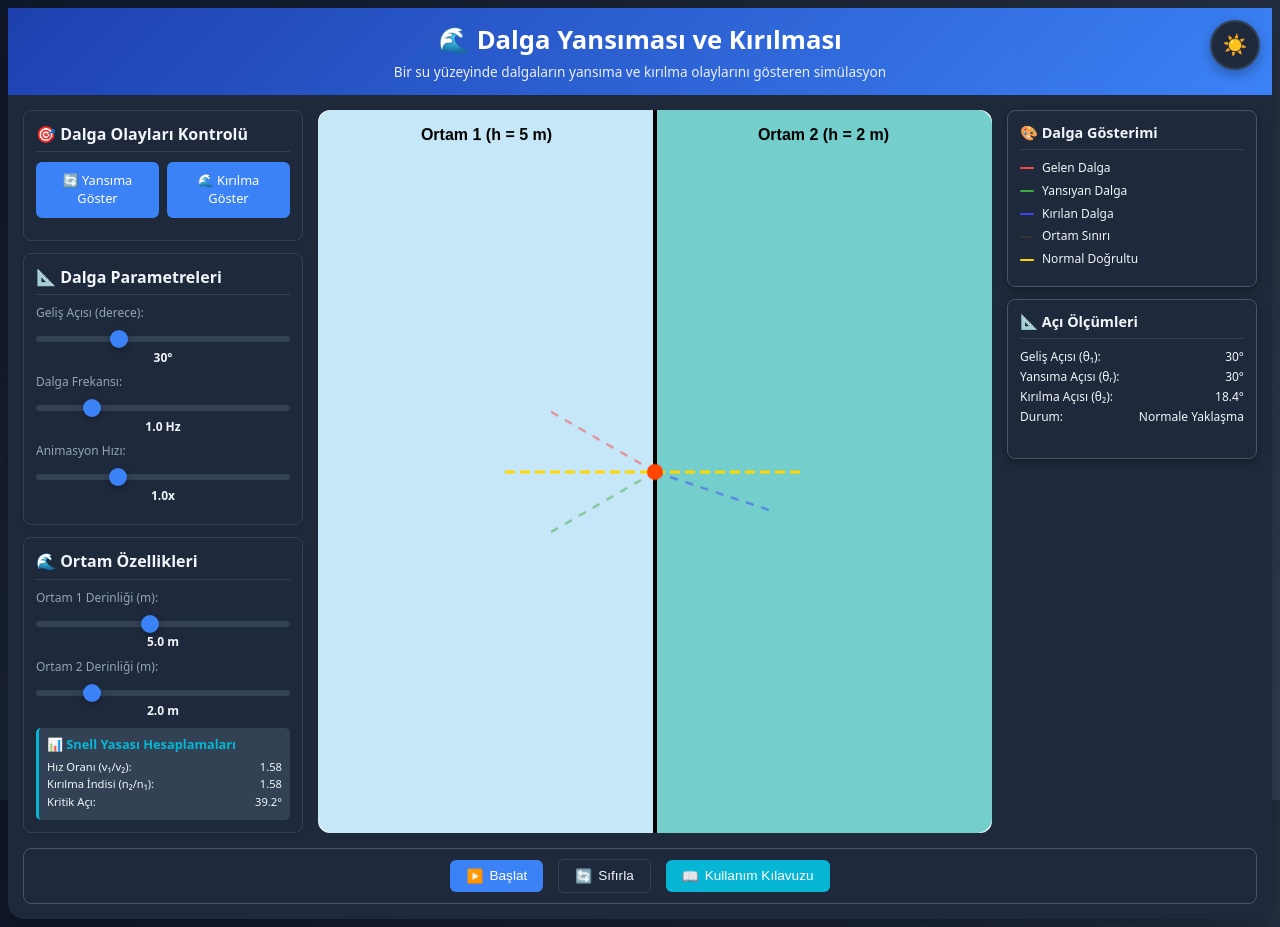
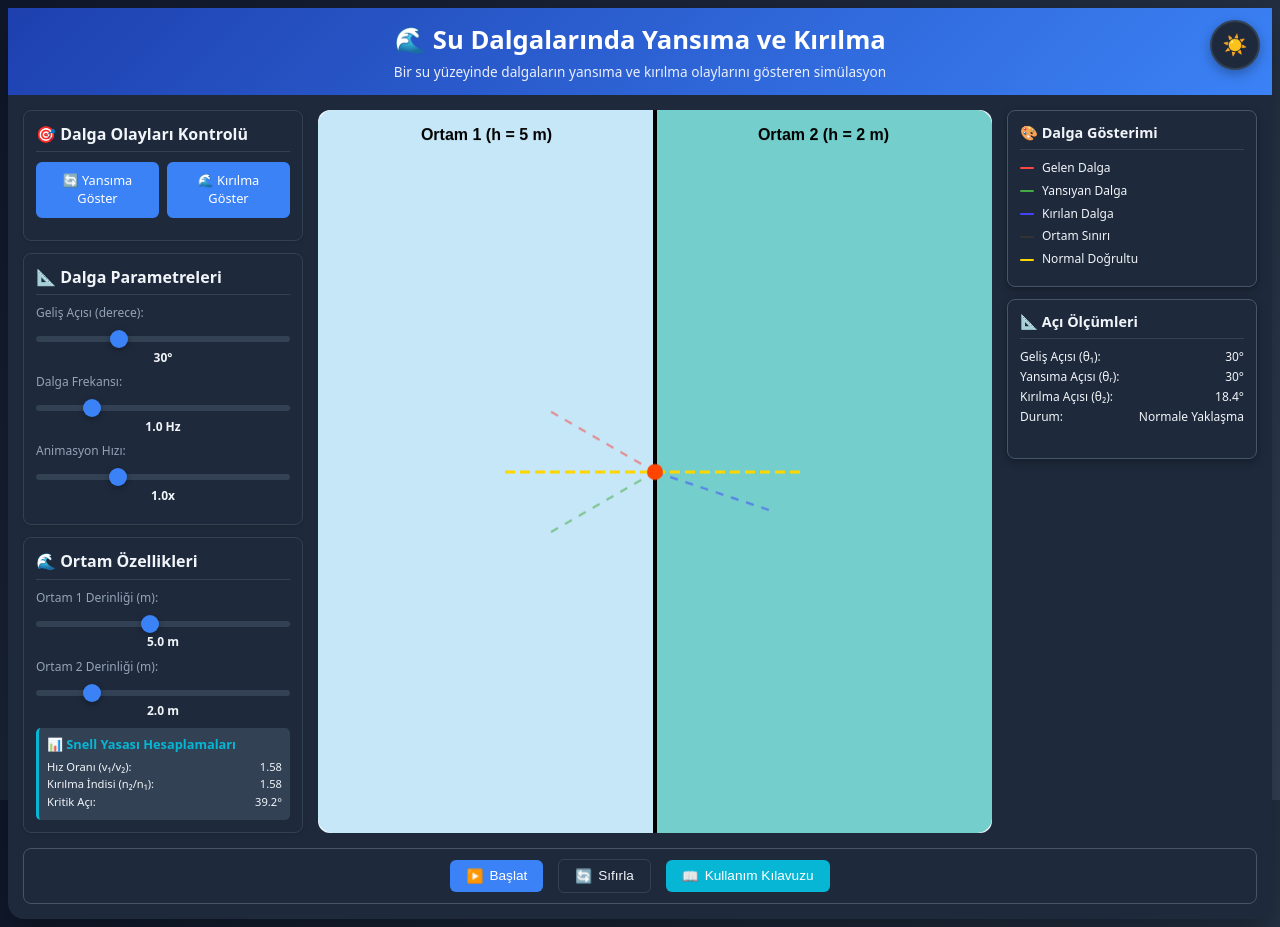
Before and after one commit to cresas/sudalgalarisim, a plain HTML site: page index.html in a window 1280 px wide. Drawn offline with Linux system fonts and the light colour scheme.

Commit message:
Update index.html

```diff
--- a/index.html
+++ b/index.html
@@ -842,7 +842,7 @@
 
     <div class="container">
         <div class="header">
-            <h1>🌊 Dalga Yansıması ve Kırılması</h1>
+            <h1>🌊 Su Dalgalarında Yansıma ve Kırılma</h1>
             <p>Bir su yüzeyinde dalgaların yansıma ve kırılma olaylarını gösteren simülasyon</p>
         </div>
 
```
